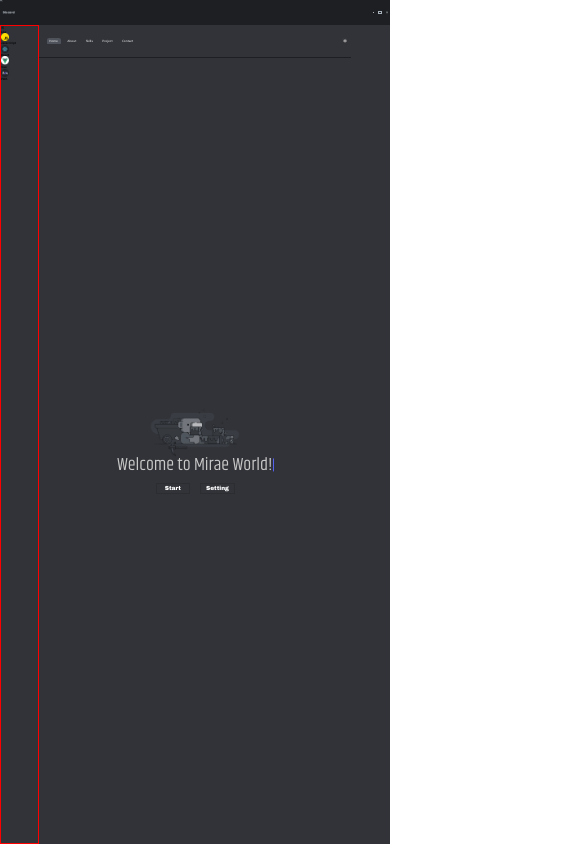
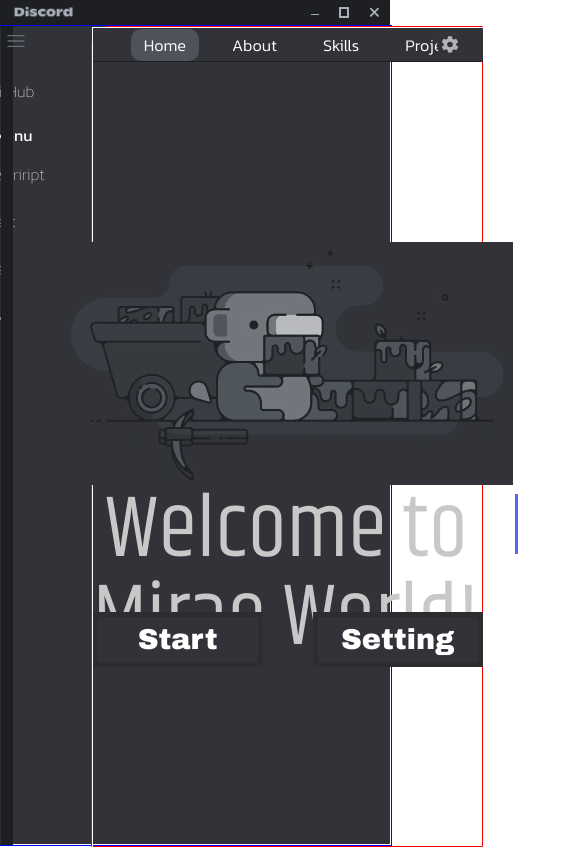
Before and after one commit to future9061/Discord-portfolio, a React (Create React App) app: page /Home in a window 390 px wide. Shown: the whole page, 585 px wide, since content can reach past the window. Built offline with nearby package versions, Linux system fonts and the light colour scheme; a web font is replaced by a local one.

Commit message:
Add files via upload

```diff
--- a/public/index.html
+++ b/public/index.html
@@ -9,7 +9,7 @@
       name="description"
       content="Web site created using create-react-app"
     />
-    <link rel="shortcut icon" href="%PUBLIC_URL%/favicon.ico">
+    <link rel="shortcut icon" href="%PUBLIC_URL%/favicon.ico" />
     <link rel="stylesheet" href="reset.css" />
     <link rel="preconnect" href="https://fonts.googleapis.com" />
     <link rel="preconnect" href="https://fonts.gstatic.com" crossorigin />
@@ -45,7 +45,7 @@
       integrity="sha256-oP6HI9z1XaZNBrJURtCoUT5SUnxFr8s3BzRl+cbzUq8="
       crossorigin="anonymous"
     ></script>
-    <script>
+    <!-- <script>
       // Zoom
       function resizeApply() {
         var minWidth = 1920;
@@ -67,6 +67,6 @@
         //설정 해상도보다 낮을 때 축소
         resizeApply();
       });
-    </script>
+    </script> -->
   </body>
 </html>
--- a/src/App.css
+++ b/src/App.css
@@ -38,5 +38,18 @@
   }
 }
 
-@media (max-width: 1400px) {
+@media (max-width: 1100px) {
+  .top {
+    border: 1px solid blue;
+  }
+
+  .main {
+    width: 100%;
+    border: 1px solid red;
+  }
+
+  .outlet {
+    width: 100%;
+    border: 1px solid white;
+  }
 }
--- a/src/App.js
+++ b/src/App.js
@@ -8,6 +8,7 @@ import ThemeProvider from "./store/Context";
 import Loading from "./pages/Loading";
 import { useState, useEffect } from "react";
 import SlideMenu from "./components/SlideMenu";
+import Burger from "./components/Burger";
 
 function App() {
   const sessionVal = window.sessionStorage.getItem("isLoading");
@@ -40,6 +41,7 @@ function App() {
           <div className="wrap">
             <TopBar />
             <div className="top">
+              <Burger />
               <SlideMenu />
               <SideTab />
               <div className="main">
--- /dev/null
+++ b/src/components/Burger.jsx
@@ -0,0 +1,14 @@
+import classes from "./Burger.module.css";
+import { RxHamburgerMenu } from "react-icons/rx";
+
+export default function Burger() {
+  return (
+    <div className={classes.burger_wrap}>
+      <div className={classes.burger_inner}>
+        <span>
+          <RxHamburgerMenu />
+        </span>
+      </div>
+    </div>
+  );
+}
--- /dev/null
+++ b/src/components/Burger.module.css
@@ -0,0 +1,22 @@
+.burger_wrap {
+  display: none;
+  background-color: #1e1f22;
+  color: #676c72;
+  font-size: 20px;
+  z-index: 1;
+  width: 3%;
+}
+
+.burger_inner {
+  padding: 5px;
+}
+
+.burger_inner span {
+  cursor: pointer;
+}
+
+@media (max-width: 1100px) {
+  .burger_wrap {
+    display: block;
+  }
+}
--- a/src/components/Category.module.css
+++ b/src/components/Category.module.css
@@ -399,7 +399,23 @@
 
 /*미디어쿼리 사용 예정*/
 @media (max-width: 1100px) {
-  .category_wrap {
+  .category_wrap,
+  .circle {
     display: none;
   }
+
+  .hidden {
+    margin-right: 5px;
+    width: 20px;
+  }
+
+  .hidden img {
+    width: 100%;
+    height: 100%;
+  }
+
+  li > span {
+    margin-right: 8px;
+    font-size: 1.7em;
+  }
 }
--- a/src/components/SlideMenu.jsx
+++ b/src/components/SlideMenu.jsx
@@ -1,19 +1,19 @@
 import React from "react";
 import classes from "./SlideMenu.module.css";
 import { AiOutlineCloseCircle } from "react-icons/ai";
-import MeLi from "./li/MeLi";
+import MeLi, { IconMeLi } from "./li/MeLi";
+import { BsGithub } from "react-icons/bs";
 
 function SlideMenu() {
   return (
     <div className={classes.slide_wrap}>
       <div className={classes.slide_inner}>
-        <h2>
-          <AiOutlineCloseCircle />
-        </h2>
         <ul>
+          <h3>Log</h3>
           <li>
-            <p>Log</p>
+            <IconMeLi icon={<BsGithub />} text="GitHub" />
           </li>
+          <h3>Direct Menu</h3>
           <li>
             <MeLi text="Javscriript" img="javascript" />
           </li>
--- a/src/components/SlideMenu.module.css
+++ b/src/components/SlideMenu.module.css
@@ -1,7 +1,46 @@
 .slide_wrap {
-  width: 10%;
-  border: 1px solid red;
+  display: none;
+  background-color: #2b2d31;
 }
 
-.slide_inner ul li {
+.slide_inner {
+  padding: 13px;
+  white-space: nowrap;
+  color: white;
 }
+
+.slide_inner h2 {
+  float: right;
+  margin-bottom: 20px;
+}
+
+.slide_inner ul {
+  clear: both;
+}
+
+.slide_inner ul h3 {
+  margin-bottom: 15px;
+}
+
+.slide_inner ul > li > li {
+  display: flex;
+  margin-bottom: 15px;
+  align-items: center;
+  font-weight: 50;
+  cursor: pointer;
+  border-radius: 20px;
+  padding: 5px;
+}
+
+.slide_inner ul > li:hover > li {
+  backdrop-filter: brightness(1.5);
+}
+
+/*반응형*/
+@media (max-width: 1100px) {
+  .slide_wrap {
+    width: 20%;
+    display: block;
+    transform: translateX(-100%);
+  }
+}
```
Also changed, not shown: public/img/logowhiteimg.png (added).
